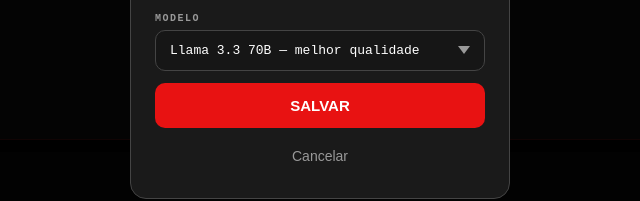
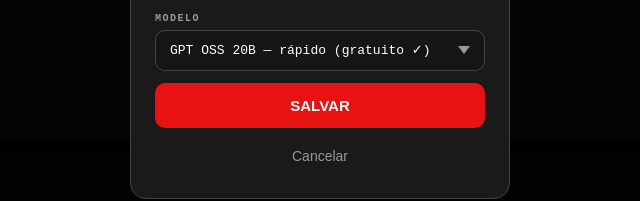
Before and after one commit to Eduardo002022/cachorrrro-ia, a plain HTML site: page index.html in a window 1280 px wide. Shown: the part 375-576 px from the top of the page, 320-960 px from the left. Drawn offline with Linux system fonts and the light colour scheme.

Commit message:
Add files via upload

```diff
--- a/index.html
+++ b/index.html
@@ -452,10 +452,10 @@
     <input type="password" id="api-input" placeholder="gsk_..." autocomplete="off" autocorrect="off" autocapitalize="off" spellcheck="false">
     <div id="modal-section-label">MODELO</div>
     <select id="model-select">
-      <option value="llama-3.3-70b-versatile">Llama 3.3 70B — melhor qualidade</option>
-      <option value="llama-3.1-8b-instant">Llama 3.1 8B — mais rápido</option>
-      <option value="openai/gpt-oss-20b">GPT OSS 20B — rápido e barato</option>
-      <option value="openai/gpt-oss-120b">GPT OSS 120B — mais poderoso</option>
+      <option value="openai/gpt-oss-20b">GPT OSS 20B — rápido (gratuito ✓)</option>
+      <option value="openai/gpt-oss-120b">GPT OSS 120B — poderoso (gratuito ✓)</option>
+      <option value="llama-3.3-70b-versatile">Llama 3.3 70B (Enterprise)</option>
+      <option value="llama-3.1-8b-instant">Llama 3.1 8B (Enterprise)</option>
     </select>
     <button id="modal-save" onclick="saveKey()">SALVAR</button>
     <button id="modal-cancel" onclick="closeModal()">Cancelar</button>
@@ -480,7 +480,7 @@ const MODELS = [
   'openai/gpt-oss-120b',
 ];
 function getKey() { return localStorage.getItem('groq_key') || ''; }
-function getModel() { return localStorage.getItem('groq_model') || 'llama-3.3-70b-versatile'; }
+function getModel() { return localStorage.getItem('groq_model') || 'openai/gpt-oss-20b'; }
 function updateModelBadge() {
   const m = getModel();
   const map = {
@@ -684,7 +684,7 @@ Regras obrigatórias:
         'Authorization': 'Bearer ' + key
       },
       body: JSON.stringify({
-        model: getModel() || 'llama-3.3-70b-versatile',
+        model: getModel() || 'openai/gpt-oss-20b',
         temperature: 0.92,
         max_tokens: 180,
         messages: [
```
